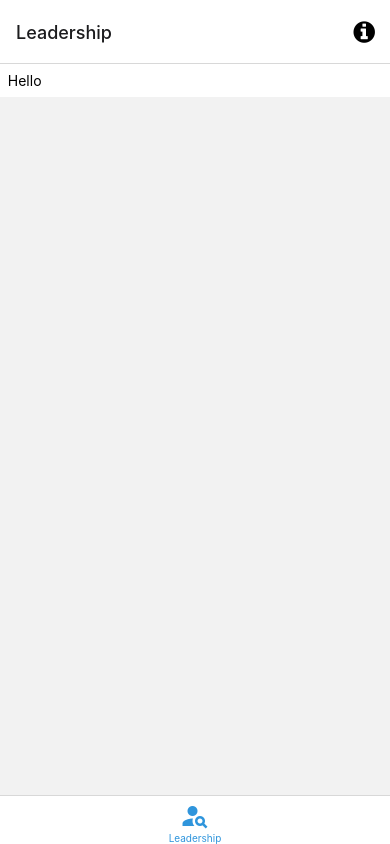
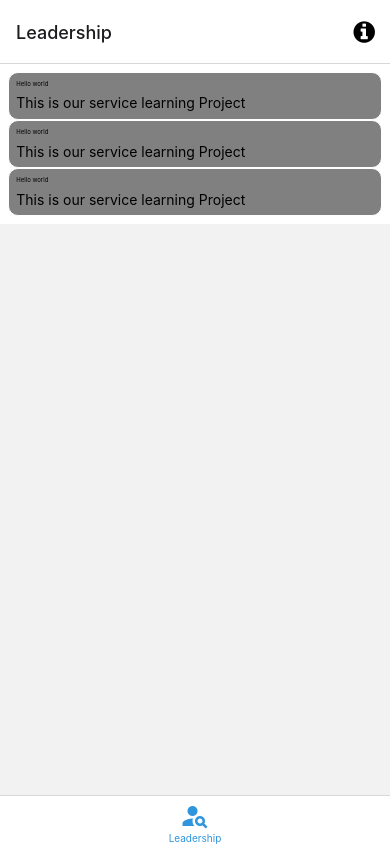
Before and after one commit to Sairam-Suresh/easySL, a React Native app: screen /LeadershipACE in a window 390 px wide. Built offline with nearby package versions, Linux system fonts and the light colour scheme; what expo-linking would draw is missing.

Commit message:
Added Basic Card Functionality for ace service learning card cmpt and used leadershipACE.tsx for testing

```diff
--- /dev/null
+++ b/components/Leadership/ACE/ServLearningCardCmpt.tsx
@@ -0,0 +1,48 @@
+// Card for service learning with many configurable options
+import { ScrollView, StyleSheet, TextInput, TouchableOpacity, Image } from 'react-native';
+import { Text, View } from '../../Themed';
+
+// @ts-ignore
+export default function LeadershipACECard(props) {
+    return (
+        <View style={styles.container}>
+          <TouchableOpacity>
+            {/* @ts-ignore */}
+            <Text style={styles.titleText}>{props.title}</Text>
+            {props.imageURI === null ?
+              <Image
+                style={styles.tinyLogo}
+                source={{
+                  uri: props.imageURI,
+                }}
+              /> : <View/>
+            }
+            <Text style={styles.descText}>{props.description}</Text>
+          </TouchableOpacity>
+        </View>
+    );
+  }
+
+const styles = StyleSheet.create({
+  // Custom Styles
+  container : {
+    backgroundColor: "grey",
+    padding: "2%",
+    borderRadius: 10,
+    borderWidth: 1,
+    borderColor: '#fff',
+  },
+  titleText: {
+    fontSize: "30%",
+    paddingBottom: "1%",
+  },
+  tinyLogo: {
+    width: 50,
+    height: 50,
+  },
+  descText: {
+    paddingTop: "1%",
+    fontsize: "15%",
+  }
+
+});
--- a/screens/Leadership/LeadershipACE.tsx
+++ b/screens/Leadership/LeadershipACE.tsx
@@ -1,7 +1,17 @@
 import { ScrollView, StyleSheet, TextInput, TouchableOpacity } from 'react-native';
-
+import LeadershipACECard from '../../components/Leadership/ACE/ServLearningCardCmpt';
 import { Text, View } from '../../components/Themed';
 import { RootTabScreenProps } from '../../types';
+
+/*
+The app should be able to:
+- Public can contribute ideas for service learning
+- Students can get their projects rated online
+- ACE Leaders can have more abmin privileges over the posts
+- ACE Leaders can also approve or reject submissions of service learning
+
+*/
+
 
 export default function Leadership({ navigation }: RootTabScreenProps<'LeadershipACE'>) {
   const myfunc = () => {
@@ -9,9 +19,15 @@ export default function Leadership({ navigation }: RootTabScreenProps<'Leadershi
   };
 
   return (
+    <ScrollView>
       <View>
-        <Text style={styles.appContainer}>Hello</Text>
+        <View style={styles.appContainer}>
+          <LeadershipACECard title="Hello world" description="This is our service learning Project"/>
+          <LeadershipACECard title="Hello world" description="This is our service learning Project"/>
+          <LeadershipACECard title="Hello world" description="This is our service learning Project"/>
+        </View>
       </View>
+    </ScrollView>
   );
 }
 
```
